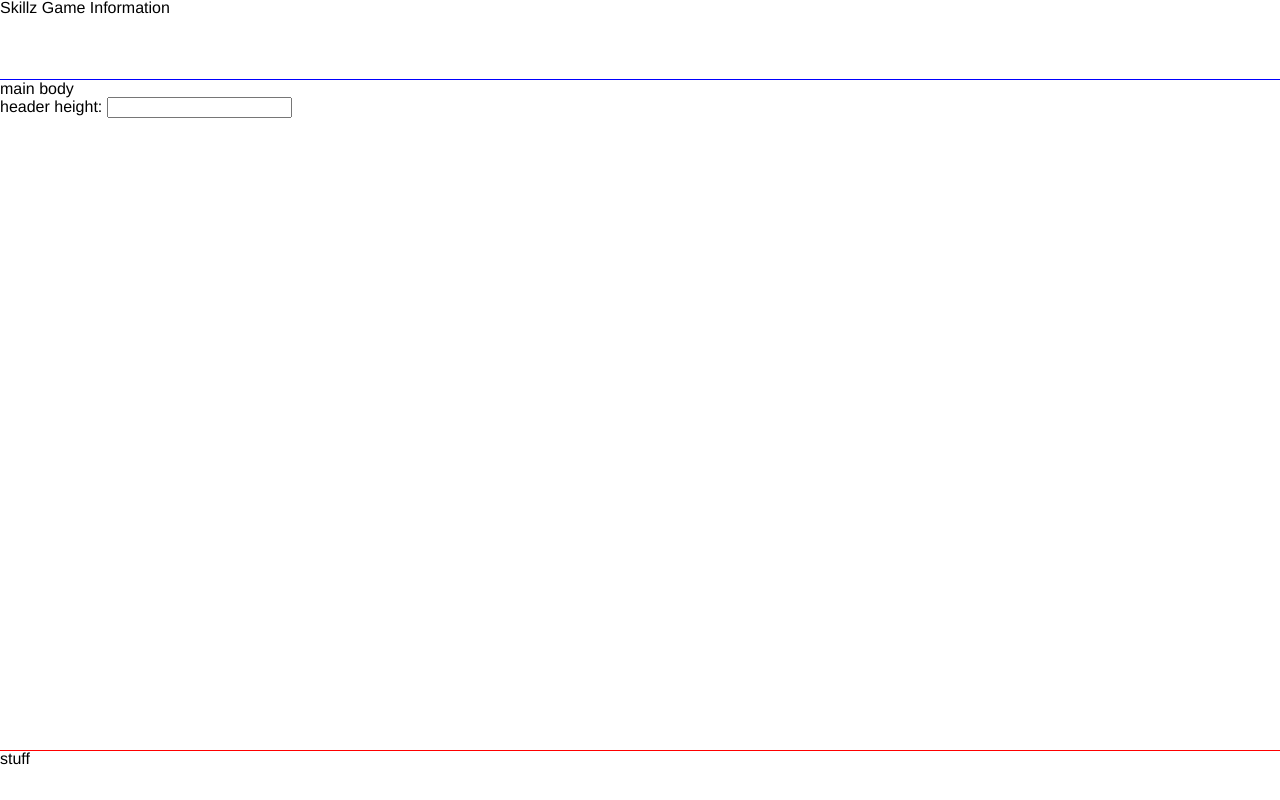
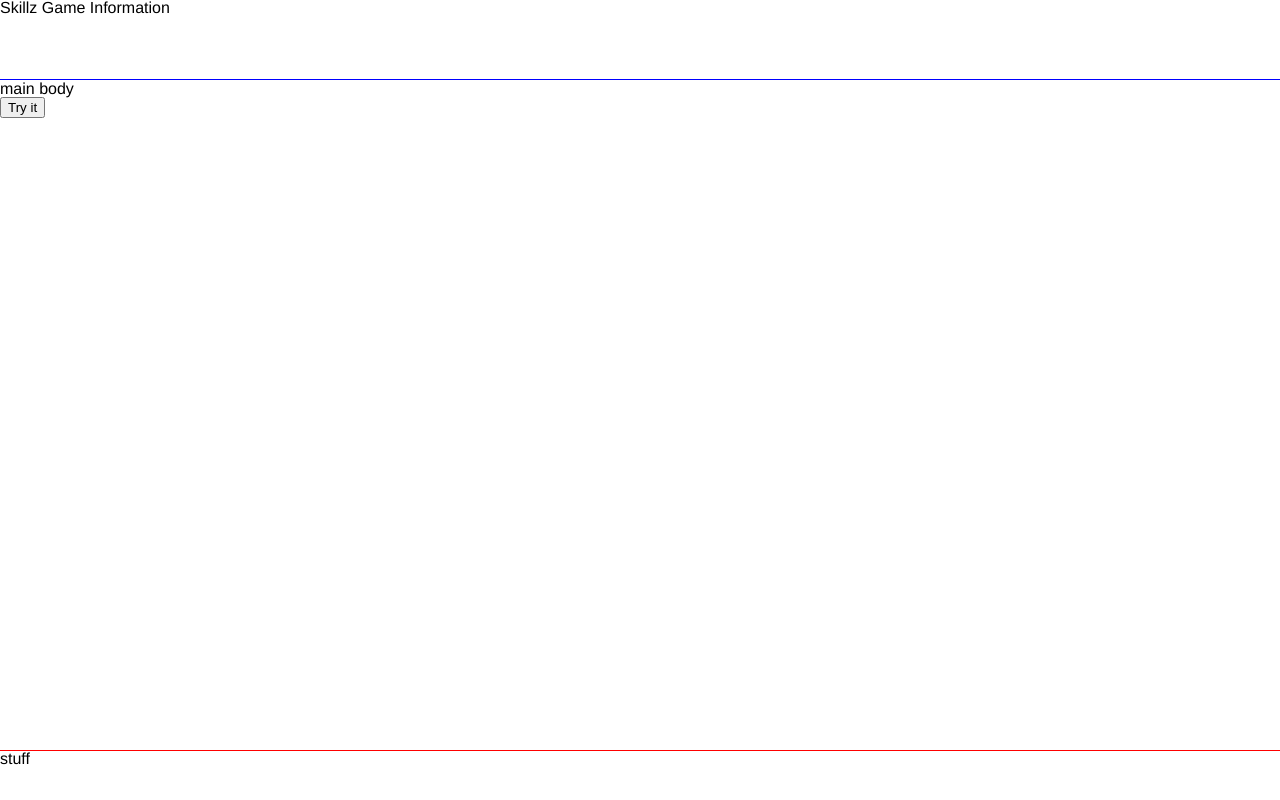
Before and after one commit to Chip-L/SkillCustomD-D, a plain HTML site: page index.html in a window 1280 px wide. Drawn offline with Linux system fonts and the light colour scheme.

Commit message:
test variable 3

```diff
--- a/index.html
+++ b/index.html
@@ -28,10 +28,33 @@
 	<nav class="header">
 		Skillz Game Information
 	</nav>
+
 	<div class="main-body">
 		<p>main body</p>
-		<p>header height: <input type="number" value=board.Screen(".header")></p>
+
+		<button type="button" onclick="myFunction()">Try it</button>
+
+		<p id="demo"></p>
+
+		<script>
+			function myFunction() {
+			    var x = board.Screen(".header");
+			    // var defaultVal = x.defaultValue;
+			    // var currentVal = x.value;
+					//
+			    // if (defaultVal == currentVal) {
+			        document.getElementById("demo").innerHTML = "header height: "
+			        + x;
+							// .defaultValue + " and " + x.value
+			        // + "<br>Change the value of the text field to see the difference!";
+			    // } else {
+			    //     document.getElementById("demo").innerHTML = "The default value was: " + defaultVal
+			    //     + "<br>The new, current value is: " + currentVal;
+			    // }
+			}
+		</script>
 	</div>
+
 	<div class="footer">
 		stuff
 	</div>
```
